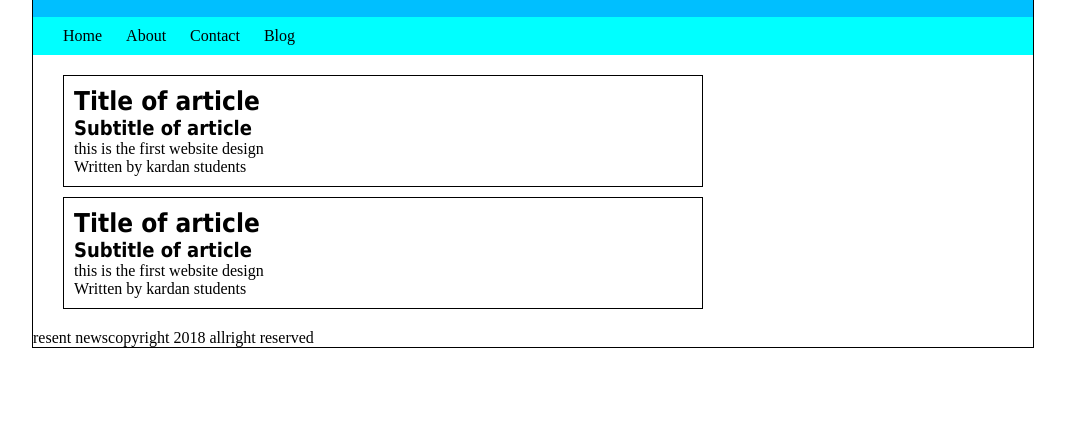
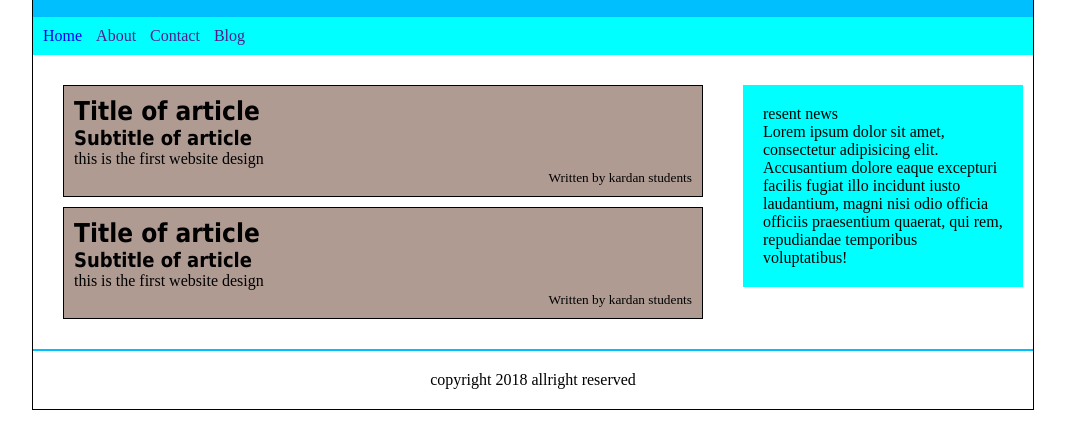
Before and after one commit to seyarkeshman/HTML-CSS, a plain HTML site: page index.html in a window 1280 px wide. Shown: the part 54-502 px from the top of the page, without its empty margins (107-1172 px from the left). Drawn offline with Linux system fonts and the light colour scheme.

Commit message:
second commit

```diff
--- a/css/style.css
+++ b/css/style.css
@@ -9,6 +9,7 @@ h2{
    font: bold 20px Tahoma;
 }
 body{
+
 }
 #main_body{
     width: 1000px;
@@ -27,16 +28,42 @@ body{
     list-style: none;
     display: inline-block;
     padding: 10px;
+    padding-left: 0;
+}
+#main_body nav ul li a{
+    text-decoration: none;
+}
+#main_body nav ul li a:hover{
+    background-color: white;
+    padding: 10px;
 }
 #main_body #main_section{
   width: 660px;
     margin: 20px;
+    display: inline-block;
 }
 #main_body #main_section article{
     margin: 10px ;
     padding: 10px;
     border: 1px solid black;
+    background-color: #b09b93;
 }
+#main_body #main_section article footer{
+    text-align: right;
+
+}
+
 #main_body aside{
-    float: left;
+    float: right;
+    width: 240px;
+    margin: 30px 10px;
+    padding: 20px;
+    background-color: aqua;
+
 }
+#main_body #main_footer{
+    clear: both;
+    padding: 20px;
+    border-top: 2px solid deepskyblue;
+    text-align: center;
+}
--- a/css/test.css
+++ b/css/test.css
@@ -1,33 +1,42 @@
+body{
+    width: 100%;
+}
 .main_box{
     margin: 100px auto;
-
-    display: -webkit-box;
+    display: -webkit-bo2x;
     display: -moz-box;
     display: -o-flex;
     padding: 10px;
-    width: 1000px;
+    max-width: 1000px;
     background-color: aquamarine;
-    -webkit-box-align: baseline;
+    /*-webkit-box-align: start;*/
+    /*-webkit-box-orient: vertical;*/
 }
 .box1{
     padding: 20px;
     margin: 10px;
     background-color: deepskyblue;
-    -webkit-box-flex: 1;
+    -webkit-box-flex: 2;
     -moz-box-flex: 1;
+
 }
 .box2{
     padding: 20px;
     margin: 10px;
     background-color: deepskyblue;
+    -webkit-box-flex: 4;
+
 }
 .box3{
     padding: 20px;
     margin: 10px;
     background-color: deepskyblue;
+    -webkit-box-flex: 1;
+
 }
 .box4{
     padding: 20px;
     margin: 10px;
     background-color: deepskyblue;
+    -webkit-box-flex: 5;
 }
--- a/index.html
+++ b/index.html
@@ -11,10 +11,10 @@
         <nav>
             <ul>
                 <li>
-                   <li>Home</li>
-                   <li>About</li>
-                   <li>Contact</li>
-                   <li>Blog</li>
+                   <li><a href="#">Home</a></li>
+                   <li><a href="">About</a></li>
+                   <li><a href="">Contact</a></li>
+                   <li><a href="">Blog</a></li>
                 </li>
             </ul>
         </nav>
@@ -26,7 +26,7 @@
                 </hgroup>
                 <p>this is the first website design</p>
                 <footer>
-                    Written by kardan students
+                    <small>Written by kardan students</small>
                 </footer>
             </article>
             <article>
@@ -36,11 +36,14 @@
                 </hgroup>
                 <p>this is the first website design</p>
                 <footer>
-                    Written by kardan students
+                   <small>Written by kardan students</small>
                 </footer>
             </article>
         </section>
-        <aside>resent news
+        <aside>
+            resent news
+            <p>Lorem ipsum dolor sit amet, consectetur adipisicing elit. Accusantium dolore eaque excepturi facilis fugiat illo incidunt iusto
+                laudantium, magni nisi odio officia officiis praesentium quaerat, qui rem, repudiandae temporibus voluptatibus!</p>
         </aside>
         <footer id="main_footer">
             copyright 2018 allright reserved
```
Also changed, not shown: test.html (line endings or trailing spaces).
